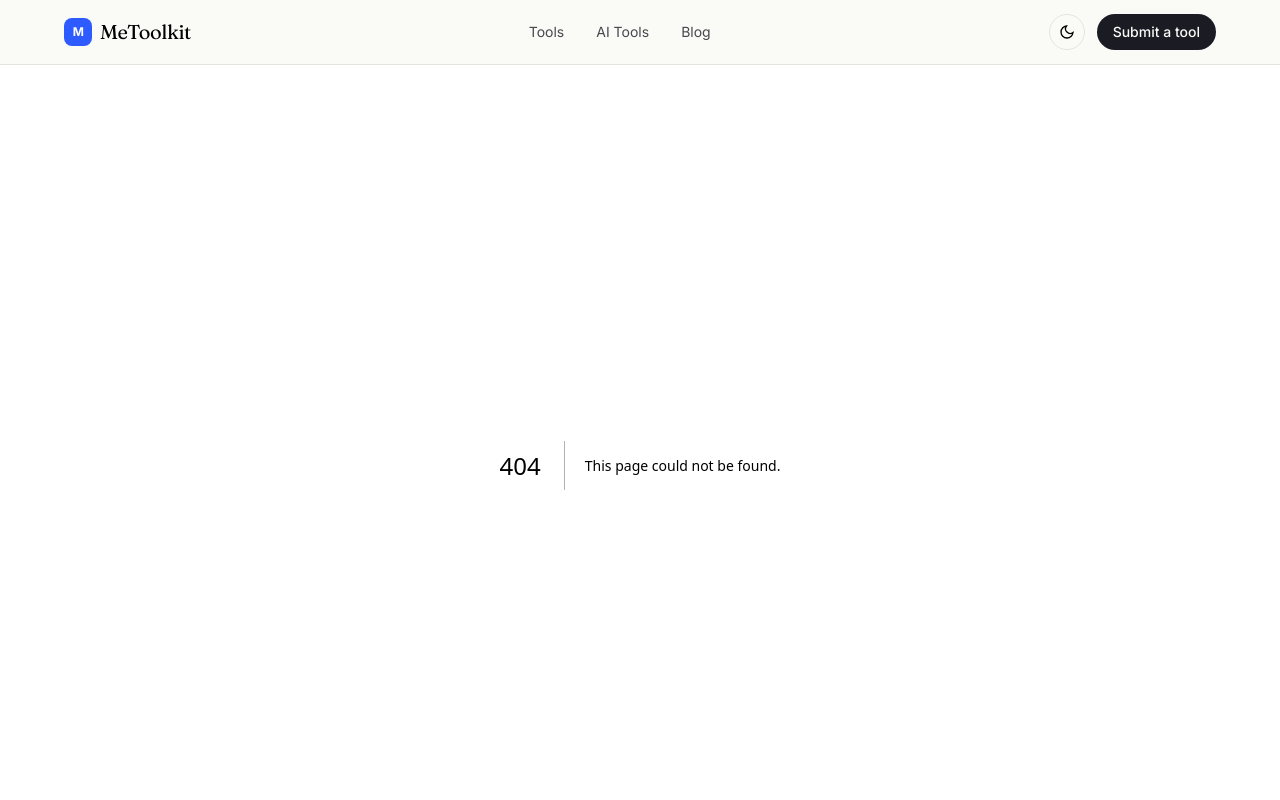
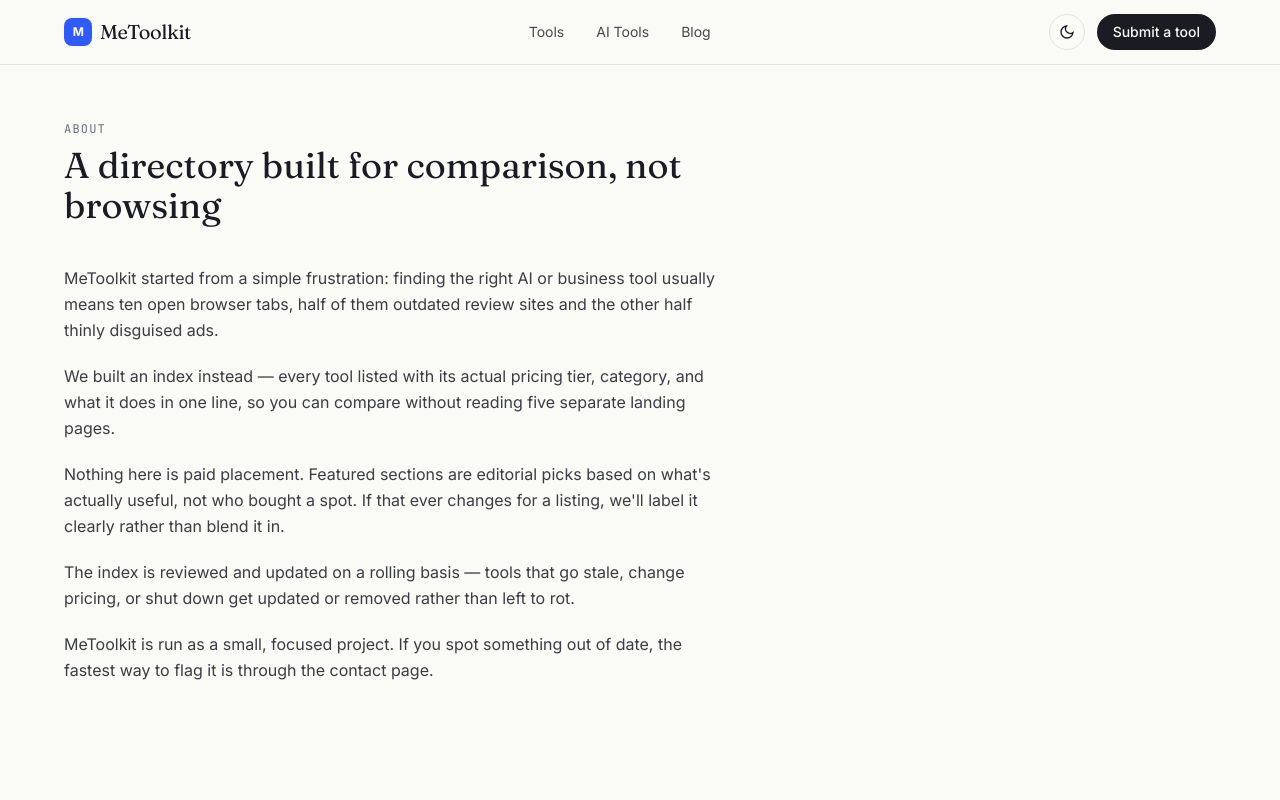
Before and after one commit to coolkishan44/metoolkit, a Next.js app: page /about in a window 1280 px wide. Before the commit this address had no page. Shown: the top 800 px of the page. Built offline with nearby package versions, Linux system fonts and the light colour scheme.

Commit message:
Add about page
This page explains the purpose of MeToolkit and how the index is maintained, emphasizing the comparison of tools without ads.

```diff
--- /dev/null
+++ b/app/about/page.tsx
@@ -0,0 +1,43 @@
+import type { Metadata } from "next";
+
+export const metadata: Metadata = {
+  title: "About",
+  description: "Why MeToolkit exists and how the index is maintained."
+};
+
+export default function AboutPage() {
+  return (
+    <div className="max-w-content mx-auto px-6 py-14">
+      <p className="text-xs font-mono uppercase tracking-widest text-muted mb-2">About</p>
+      <h1 className="font-display text-3xl md:text-4xl text-ink dark:text-white mb-10 max-w-2xl">
+        A directory built for comparison, not browsing
+      </h1>
+
+      <div className="max-w-2xl space-y-5 text-ink/85 dark:text-white/85 leading-relaxed">
+        <p>
+          MeToolkit started from a simple frustration: finding the right AI or business
+          tool usually means ten open browser tabs, half of them outdated review sites
+          and the other half thinly disguised ads.
+        </p>
+        <p>
+          We built an index instead — every tool listed with its actual pricing tier,
+          category, and what it does in one line, so you can compare without reading
+          five separate landing pages.
+        </p>
+        <p>
+          Nothing here is paid placement. Featured sections are editorial picks based on
+          what's actually useful, not who bought a spot. If that ever changes for a
+          listing, we'll label it clearly rather than blend it in.
+        </p>
+        <p>
+          The index is reviewed and updated on a rolling basis — tools that go stale,
+          change pricing, or shut down get updated or removed rather than left to rot.
+        </p>
+        <p>
+          MeToolkit is run as a small, focused project. If you spot something out of
+          date, the fastest way to flag it is through the contact page.
+        </p>
+      </div>
+    </div>
+  );
+}
```
